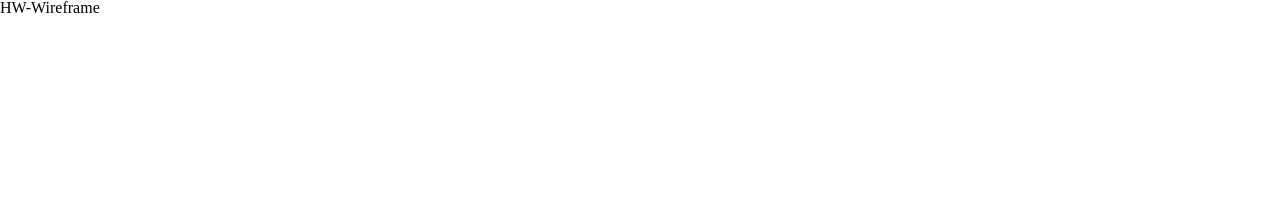
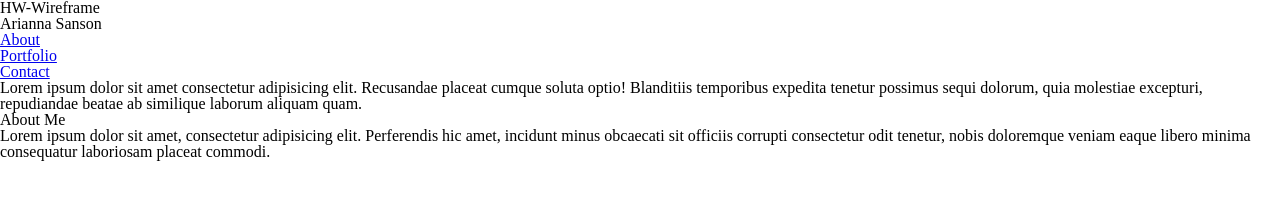
Before and after one commit to arsanson/HW-Wireframe, a plain HTML site: page index.html in a window 1280 px wide. Drawn offline with Linux system fonts and the light colour scheme.

Commit message:
adds some content

```diff
--- a/index.html
+++ b/index.html
@@ -8,18 +8,20 @@
     </head>
     <body>
         <header>
-
+            Arianna Sanson
         </header>
         <nav>
-
+            <div><a href= "#">About</a></div>
+            <div><a href= "#">Portfolio</a></div>
+            <div><a href= "#">Contact</a></div>
         </nav>
         <aside>
-
+            Lorem ipsum dolor sit amet consectetur adipisicing elit. Recusandae placeat cumque soluta optio! Blanditiis temporibus expedita tenetur possimus sequi dolorum, quia molestiae excepturi, repudiandae beatae ab similique laborum aliquam quam.
         </aside>
         <section>
             <article>
-                <h2></h2>
-                <p></p>
+                <h2>About Me</h2>
+                <p>Lorem ipsum dolor sit amet, consectetur adipisicing elit. Perferendis hic amet, incidunt minus obcaecati sit officiis corrupti consectetur odit tenetur, nobis doloremque veniam eaque libero minima consequatur laboriosam placeat commodi.</p>
             </article>
         </section>
 
```
